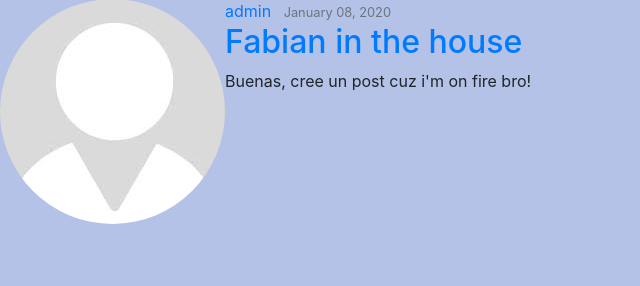
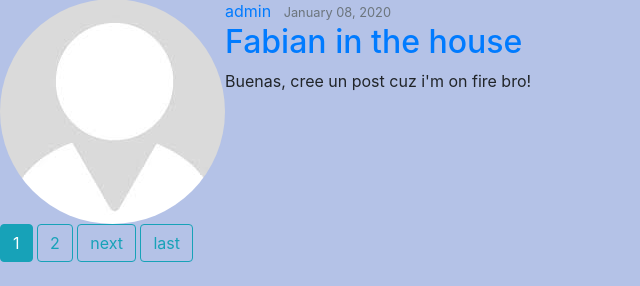
Before and after one commit to MenitoX/santeacher, a Django app: page / in a window 1280 px wide. Shown: the part 515-801 px from the top of the page, without its empty margins (0-640 px from the left). Before the commit the page ends 739 px from the top, so only its background shows below. Run offline with Django 3.2, Linux system fonts and the light colour scheme; data comes from the database, SQL or seed files in the repository; some libraries are stand-ins or nearby versions.

Commit message:
Update home.html

```diff
--- a/src/templates/home.html
+++ b/src/templates/home.html
@@ -1,5 +1,4 @@
 {% extends "base.html" %}
-
 {% block content %}
     {% for post in posts %}
         <article class="media content-section">
@@ -14,4 +13,25 @@
         </div>
         </article>
     {% endfor %}
+    {% if is_paginated %}
+
+        {% if page_obj.has_previous %}
+            <a class=" btn btn-info mb-4" href="?page=1">First</a>
+            <a class=" btn btn-outline-info mb-4" href="?page={{ page_obj.previous_page_number }}">previous</a>
+        {% endif %}
+
+        {% for num in page_obj.paginator.page_range %}
+            {% if page_obj.number == num %}
+                <a class=" btn btn-info mb-4" href="?page={{ num }}">{{ num }}</a>
+            {% elif num > page_obj.number|add:'-3' and num < page_obj.number|add:'3' %}
+                <a class=" btn btn-outline-info mb-4" href="?page={{ num }}">{{ num }}</a>
+            {% endif %}
+        {% endfor %}
+
+        {% if page_obj.has_next %}
+            <a class=" btn btn-outline-info mb-4" href="?page={{ page_obj.next_page_number }}">next</a>
+            <a class=" btn btn-outline-info mb-4" href="?page={{ page_obj.paginator.num_pages }}">last</a>
+        {% endif %}
+    {% endif %}
+
 {% endblock %}
```
Lines whose indentation alone changed are shown as unchanged.
